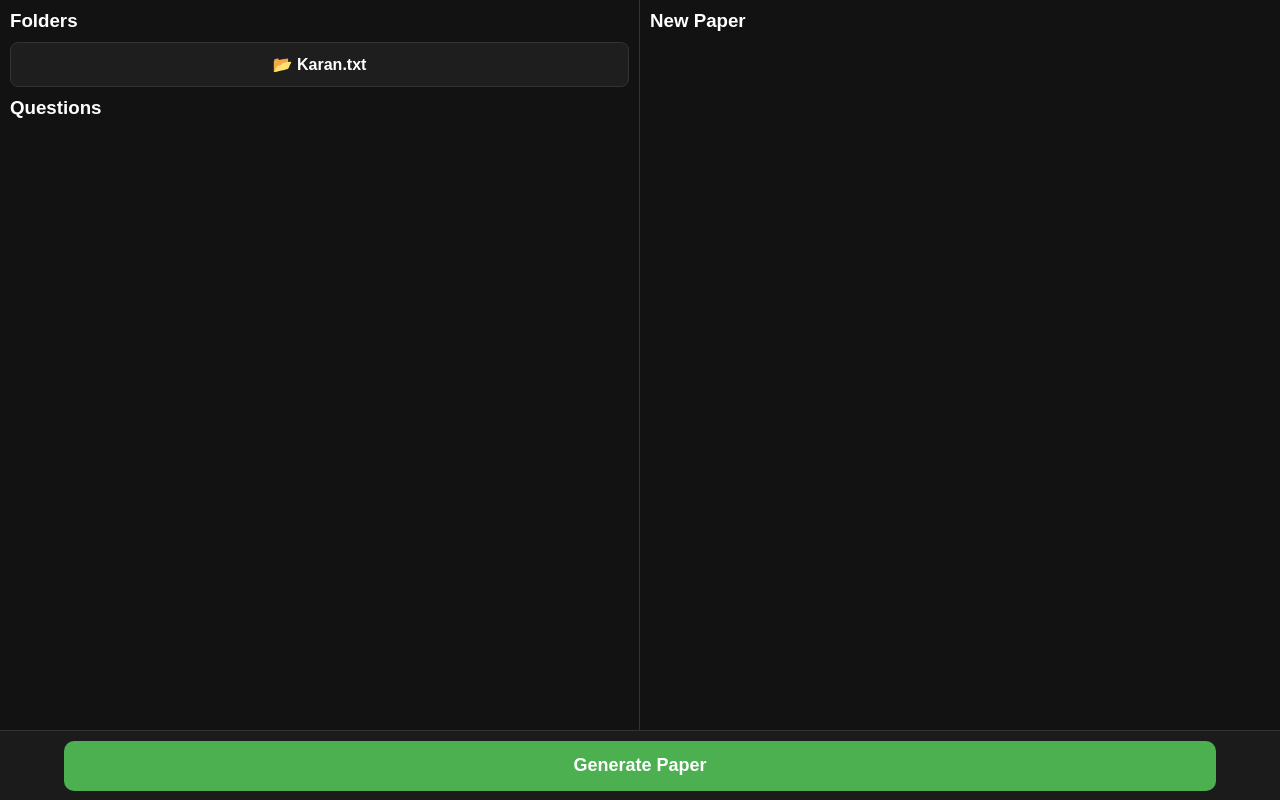
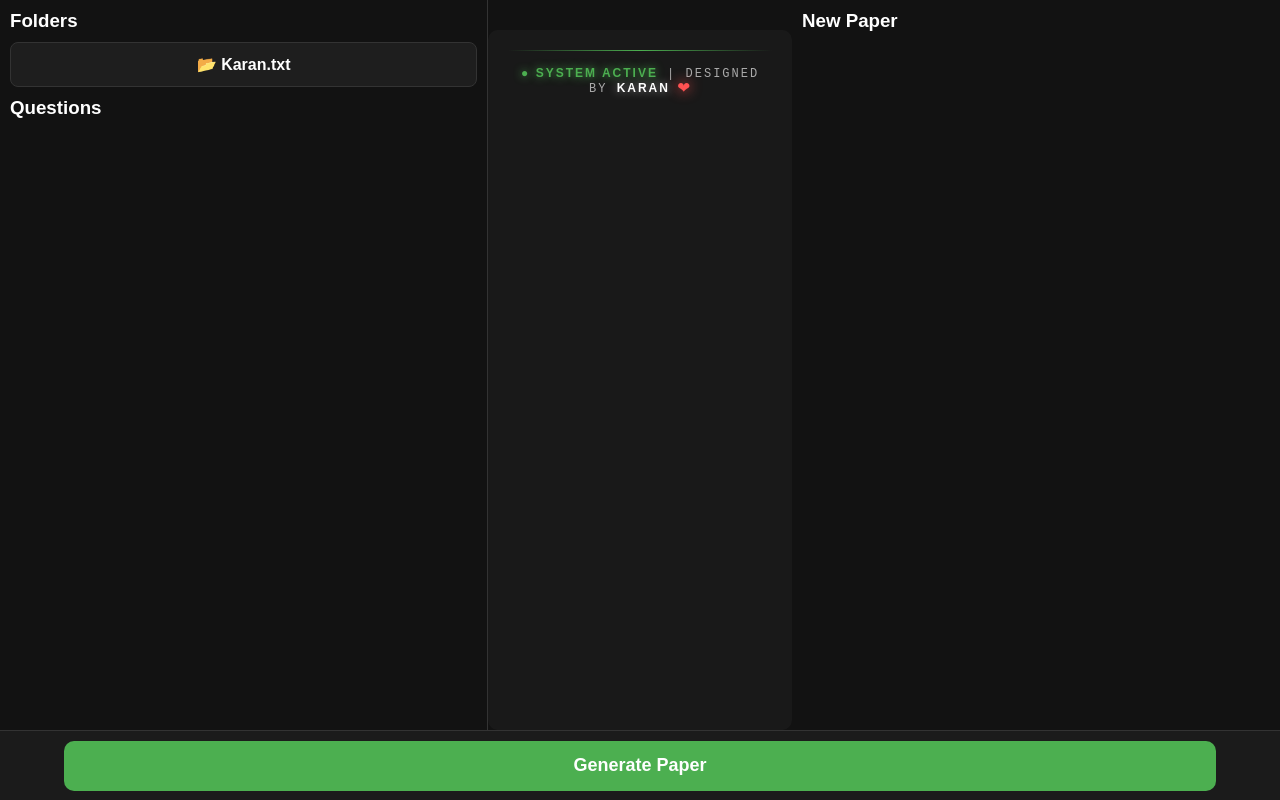
Before and after one commit to DevloperKaran/Papar_Generator, a Flask app: page / in a window 1280 px wide. Run offline with Flask 3, Linux system fonts and the light colour scheme.

Commit message:
Update index.html

```diff
--- a/templates/index.html
+++ b/templates/index.html
@@ -135,6 +135,63 @@
 <div id="questionBank"></div>
 
 </div>
+<div class="anime-footer">
+    <div class="line-divider"></div>
+    <p class="credit-text">
+        <span class="system-status">● SYSTEM ACTIVE</span> |
+        DESIGNED BY <span class="karan-name">KARAN</span>
+        <span class="heart-pulse">❤</span>
+    </p>
+</div>
+
+<style>
+/* Anime Style Footer CSS */
+.anime-footer {
+    margin-top: 30px;
+    padding: 20px;
+    text-align: center;
+    background: rgba(255, 255, 255, 0.03);
+    border-radius: 10px;
+    border: 1px hide solid rgba(76, 175, 80, 0.2);
+}
+
+.line-divider {
+    height: 1px;
+    background: linear-gradient(90deg, transparent, #4CAF50, transparent);
+    margin-bottom: 15px;
+}
+
+.credit-text {
+    font-family: 'Courier New', Courier, monospace; /* Coding/Anime vibe */
+    letter-spacing: 2px;
+    font-size: 12px;
+    color: #aaa;
+}
+
+.system-status {
+    color: #4CAF50;
+    text-shadow: 0 0 8px #4CAF50;
+    font-weight: bold;
+}
+
+.karan-name {
+    color: #fff;
+    font-weight: bold;
+    text-shadow: 0 0 10px rgba(255, 255, 255, 0.5);
+}
+
+.heart-pulse {
+    color: #ff5252;
+    display: inline-block;
+    animation: pulse 1.5s infinite;
+}
+
+@keyframes pulse {
+    0% { transform: scale(1); text-shadow: 0 0 0px #ff5252; }
+    50% { transform: scale(1.3); text-shadow: 0 0 10px #ff5252; }
+    100% { transform: scale(1); text-shadow: 0 0 0px #ff5252; }
+}
+</style>
 
 
 <div class="column">
```
